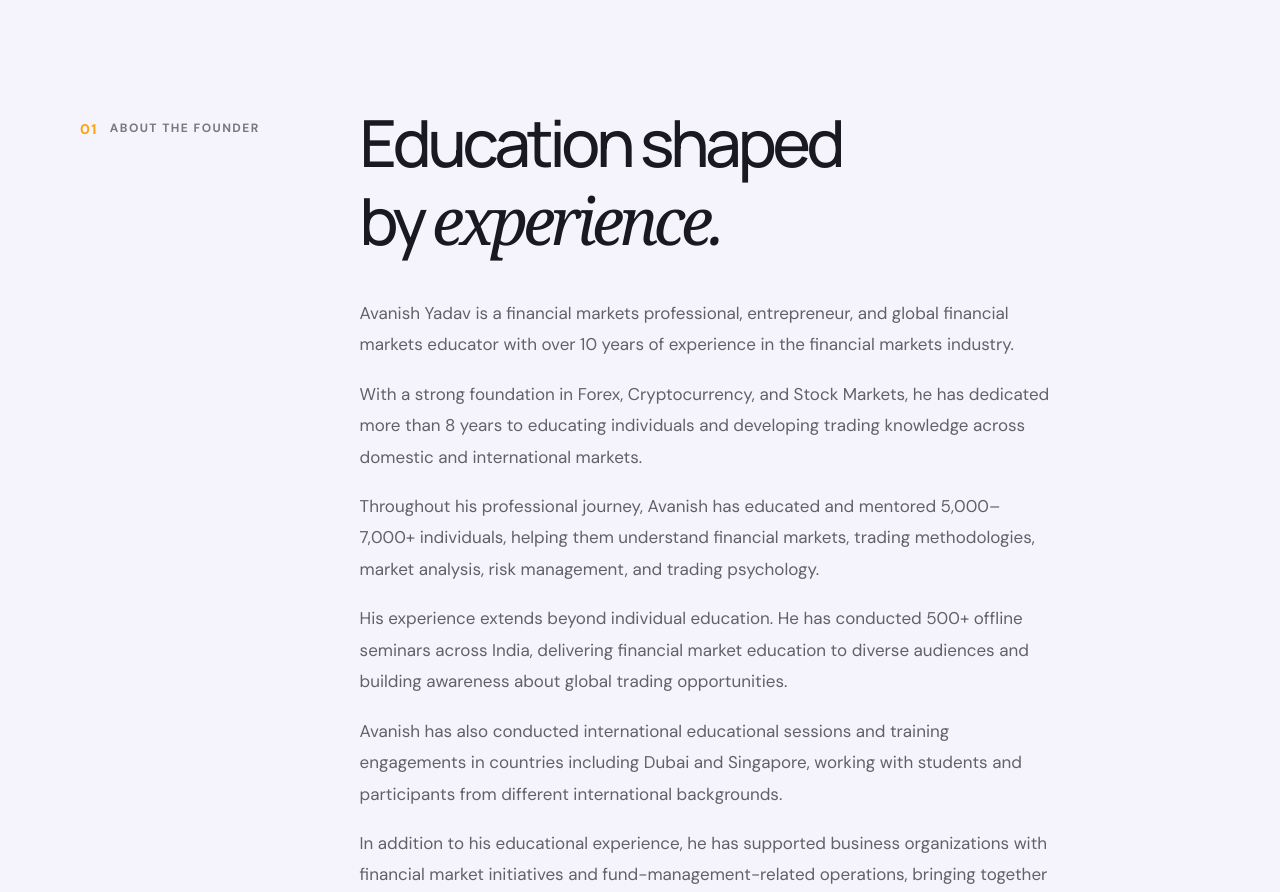
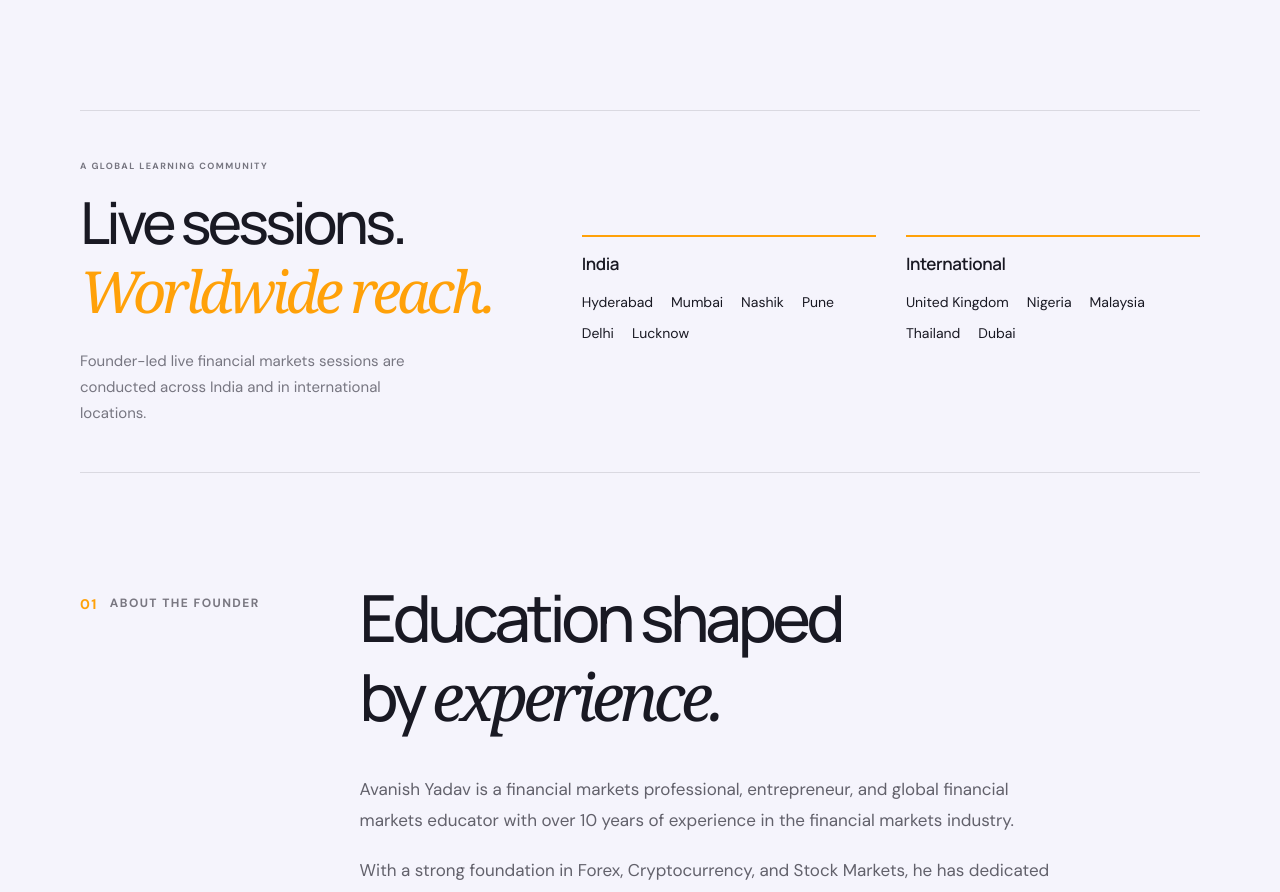
Before and after one commit to chitrodaXkrish/corpenta, a Next.js app: page /founders-desk in a window 1280 px wide. Shown: the part 1958-2850 px from the top of the page. Built offline with nearby package versions, Linux system fonts and the light colour scheme.

Commit message:
Highlight founder-led session locations

```diff
--- a/src/app/founders-desk/page.tsx
+++ b/src/app/founders-desk/page.tsx
@@ -52,6 +52,24 @@ export default function FoundersDeskPage(){
         <figure><Image src="/sessions/Zoomlive.jpeg" alt="Participants attending an online forex education session" width={1600} height={900} sizes="(max-width: 760px) 33vw, (max-width: 1200px) 30vw, 360px" loading="lazy"/></figure>
         <figure><Image src="/sessions/zoomlive2.png" alt="Attendees in a live online learning session" width={1672} height={941} sizes="(max-width: 760px) 33vw, (max-width: 1200px) 30vw, 360px" loading="lazy"/></figure>
         <figure><Image src="/sessions/zoomlive3.png" alt="Participants joining a remote learning session" width={1672} height={941} sizes="(max-width: 760px) 33vw, (max-width: 1200px) 30vw, 360px" loading="lazy"/></figure>
+      </div>
+    </section>
+
+    <section className="founder-live-sessions" aria-labelledby="founder-live-sessions-title">
+      <div className="founder-live-sessions-intro">
+        <span className="eyebrow">A GLOBAL LEARNING COMMUNITY</span>
+        <h2 id="founder-live-sessions-title">Live sessions.<br/><em>Worldwide reach.</em></h2>
+        <p>Founder-led live financial markets sessions are conducted across India and in international locations.</p>
+      </div>
+      <div className="founder-live-sessions-regions">
+        <section aria-labelledby="founder-live-india-title">
+          <h3 id="founder-live-india-title">India</h3>
+          <ul><li>Hyderabad</li><li>Mumbai</li><li>Nashik</li><li>Pune</li><li>Delhi</li><li>Lucknow</li></ul>
+        </section>
+        <section aria-labelledby="founder-live-international-title">
+          <h3 id="founder-live-international-title">International</h3>
+          <ul><li>United Kingdom</li><li>Nigeria</li><li>Malaysia</li><li>Thailand</li><li>Dubai</li></ul>
+        </section>
       </div>
     </section>
 
--- a/src/app/globals.css
+++ b/src/app/globals.css
@@ -205,6 +205,17 @@
 /* Improve readability across the Founder’s Desk content shown in the profile sections. */
 .founders-profile-prose p,.founders-profile-vision-copy>p{font-size:16px;line-height:1.85}
 .founders-profile-expertise-grid article>span,.founders-profile-milestone-list article>span{font-size:12px}
+
+.founder-live-sessions{max-width:1120px;margin:0 auto 112px;padding:42px 0 46px;border-top:1px solid var(--line);border-bottom:1px solid var(--line);display:grid;grid-template-columns:minmax(250px,.8fr) minmax(0,1.2fr);gap:8%;align-items:center}
+.founder-live-sessions-intro h2{margin:18px 0 18px;font:500 clamp(38px,4.8vw,58px)/1.02 var(--display);letter-spacing:-.065em}
+.founder-live-sessions-intro h2 em{font:italic 400 1em var(--serif);letter-spacing:-.07em;color:var(--orange)}
+.founder-live-sessions-intro>p{max-width:360px;margin:0;color:var(--muted);font-size:15px;line-height:1.75}
+.founder-live-sessions-regions{display:grid;grid-template-columns:1fr 1fr;gap:30px}
+.founder-live-sessions-regions section{padding-top:15px;border-top:2px solid var(--orange)}
+.founder-live-sessions-regions h3{margin:0 0 16px;font:600 17px var(--display);letter-spacing:-.025em}
+.founder-live-sessions-regions ul{display:flex;flex-wrap:wrap;gap:9px 18px;margin:0;padding:0;list-style:none}
+.founder-live-sessions-regions li{color:var(--ink);font-size:14px;line-height:1.6}
+@media(max-width:760px){.founder-live-sessions{grid-template-columns:1fr;gap:30px;margin:0 auto 78px;padding:32px 0}.founder-live-sessions-intro h2{font-size:43px}.founder-live-sessions-intro>p{font-size:14px}.founder-live-sessions-regions{gap:18px}.founder-live-sessions-regions h3{font-size:15px}.founder-live-sessions-regions ul{gap:7px 12px}.founder-live-sessions-regions li{font-size:13px}}
 .founders-profile-expertise-grid h3{font-size:19px}
 .founders-profile-expertise-grid p,.founders-profile-milestone-list p{font-size:15px;line-height:1.75}
 .founders-profile-milestone-list strong{font-size:23px}
```
